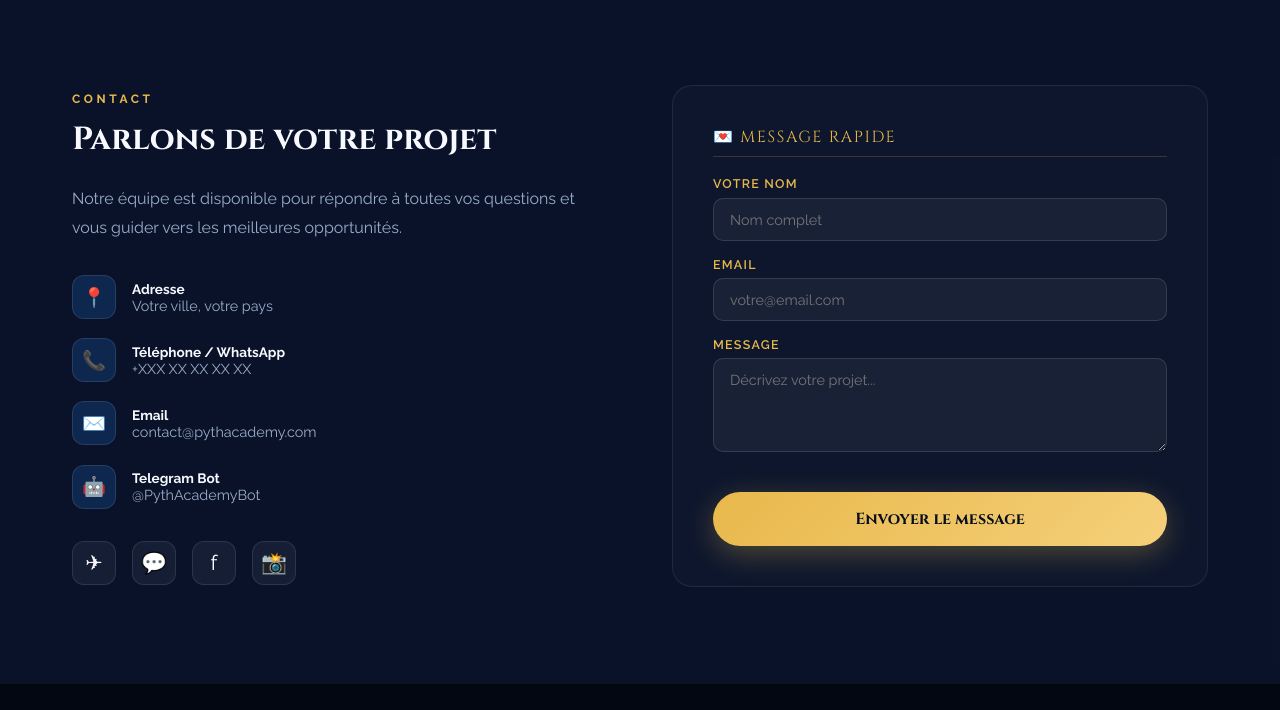
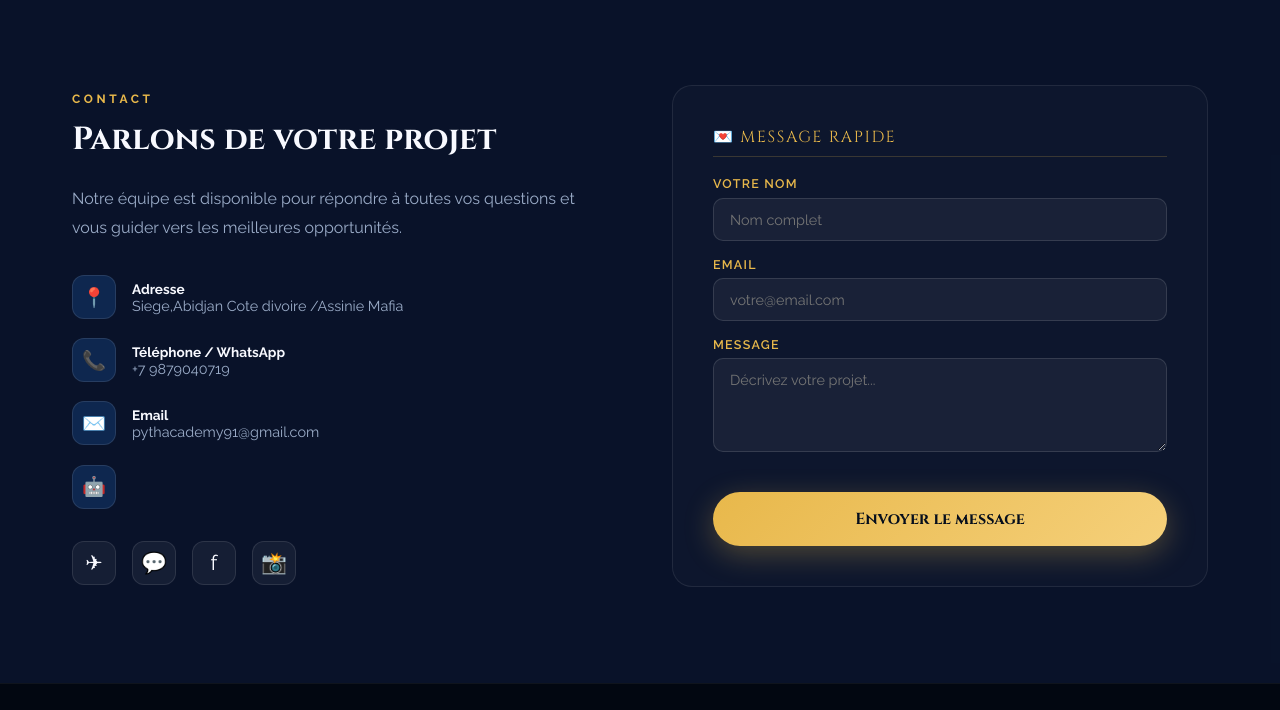
Before and after one commit to DPYTHA/BotPythacademy, a website: page index.html in a window 1280 px wide. Shown: the part 7347-8057 px from the top of the page. Drawn offline with Linux system fonts and the light colour scheme; animation ran at ten frames a second.

Commit message:
minor changes

```diff
--- a/index.html
+++ b/index.html
@@ -1904,29 +1904,26 @@
               <div class="contact-item-icon">📍</div>
               <div class="contact-item-text">
                 <strong>Adresse</strong>
-                Votre ville, votre pays
+                Siege,Abidjan Cote divoire /Assinie Mafia
               </div>
             </div>
             <div class="contact-item">
               <div class="contact-item-icon">📞</div>
               <div class="contact-item-text">
                 <strong>Téléphone / WhatsApp</strong>
-                +XXX XX XX XX XX
+                +7 9879040719
               </div>
             </div>
             <div class="contact-item">
               <div class="contact-item-icon">✉️</div>
               <div class="contact-item-text">
                 <strong>Email</strong>
-                contact@pythacademy.com
+                pythacademy91@gmail.com
               </div>
             </div>
             <div class="contact-item">
               <div class="contact-item-icon">🤖</div>
-              <div class="contact-item-text">
-                <strong>Telegram Bot</strong>
-                @PythAcademyBot
-              </div>
+
             </div>
           </div>
           <div class="social-links">
@@ -2130,7 +2127,7 @@
         .then(response => response.json())
         .then(data => {
           if (data.ok) {
-            alert('✅ Fiche envoyée avec succès via Telegram !');
+            alert('✅ Fiche envoyée avec succès .Veuillez nous transferer vos dossiers via whatssap au +7 9879040719');
             // Réinitialisation du formulaire
             document.querySelectorAll('.form-container input, .form-container select, .form-container textarea')
               .forEach(el => el.value = '');
```
